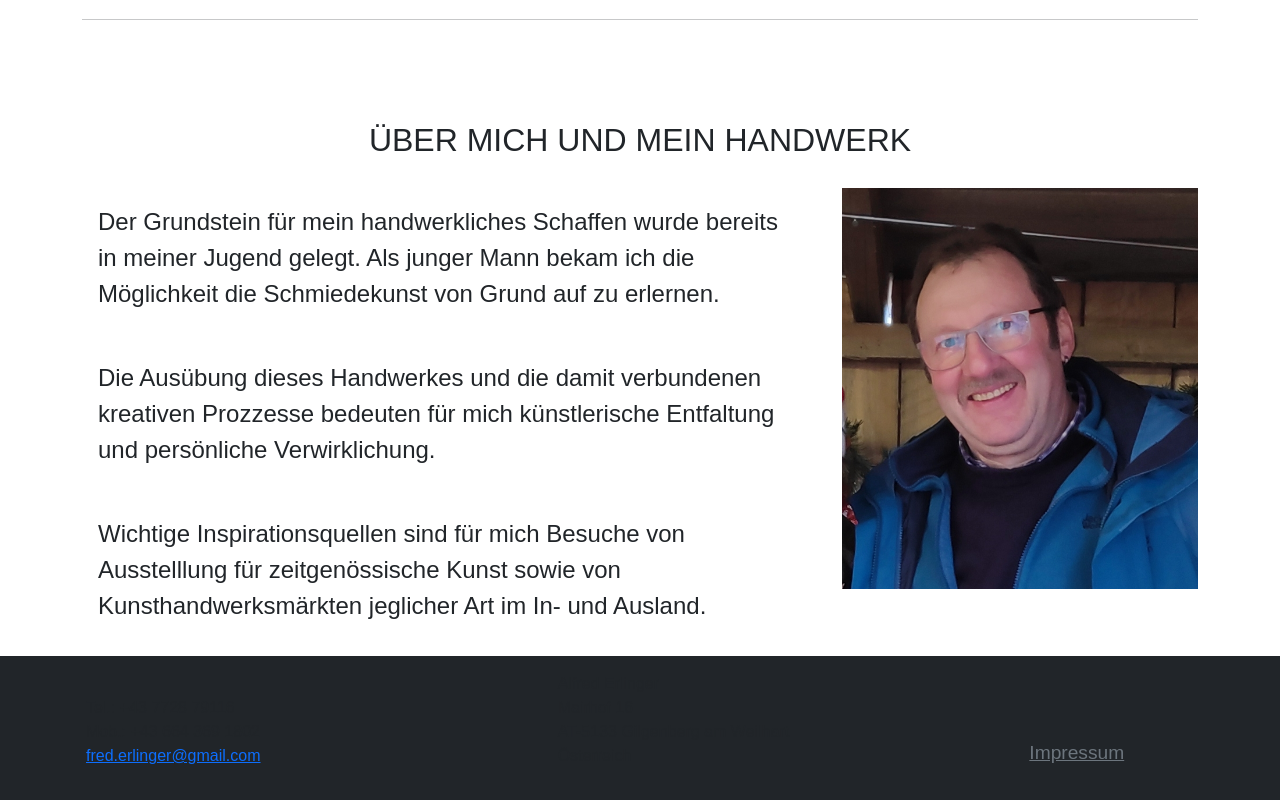
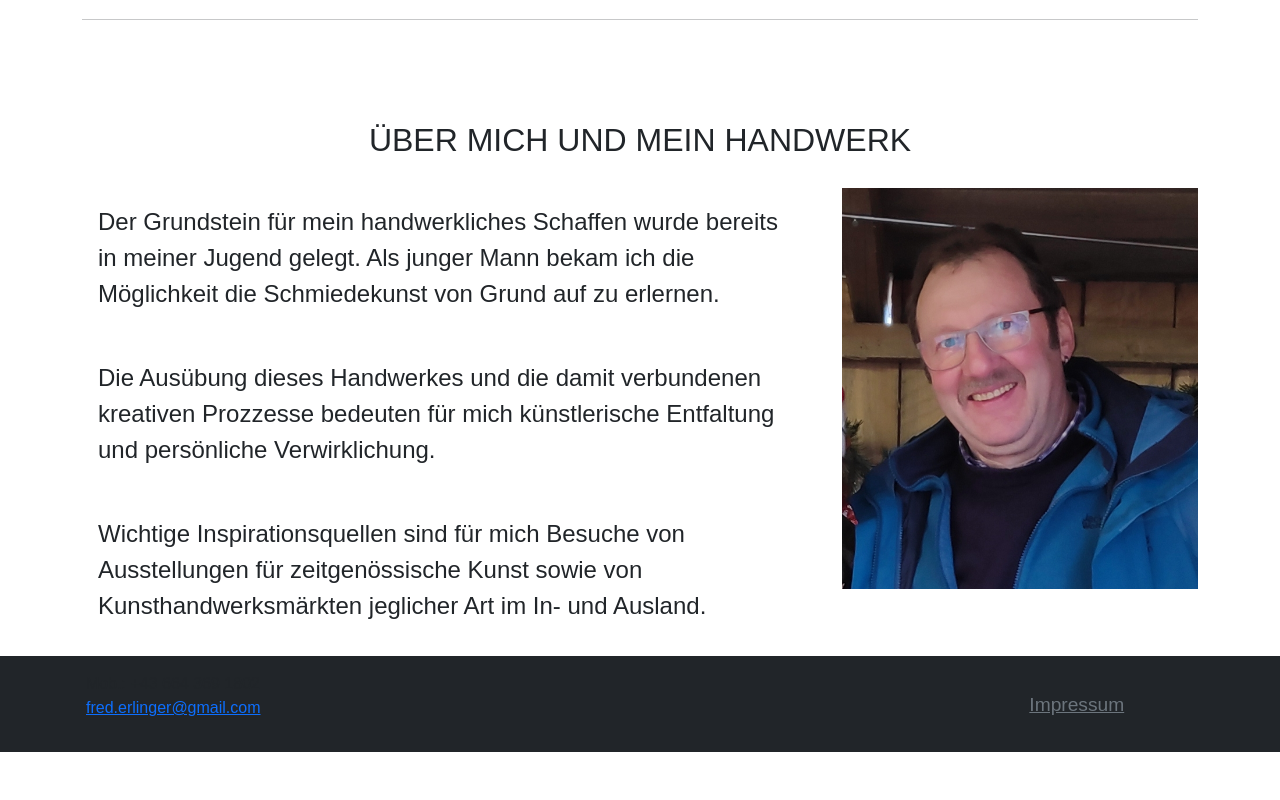
Before and after one commit to o-sapov/metallkunstdesign-erlinger, a website built with webpack: page app/index.html in a window 1280 px wide. Shown: the part 1229-2029 px from the top of the page. After the commit the page ends 1981 px from the top, so only its background shows below. Built offline with nearby package versions, Linux system fonts and the light colour scheme; files whose address does not match are found by name; a web font is replaced by a local one.

Commit message:
spell corrections, etc.

```diff
--- a/app/index.html
+++ b/app/index.html
@@ -226,7 +226,7 @@
                     Mann bekam ich die Möglichkeit die Schmiedekunst von Grund auf zu erlernen.</p>
                 <p>Die Ausübung dieses Handwerkes und die damit verbundenen kreativen Prozzesse bedeuten für mich
                     künstlerische Entfaltung und persönliche Verwirklichung.</p>
-                <p>Wichtige Inspirationsquellen sind für mich Besuche von Ausstelllung für zeitgenössische Kunst
+                <p>Wichtige Inspirationsquellen sind für mich Besuche von Ausstellungen für zeitgenössische Kunst
                     sowie
                     von Kunsthandwerksmärkten jeglicher Art im In- und Ausland.</p>
             </div>
@@ -246,13 +246,13 @@
         <div class="container wrapper">
             <div class="row">
                 <div class="col-md-5 align-items-lg-end display-flex">
-                    <p>Tel.: +43 7728 79116<br/>Mob.: +43 664 369 1802<br/> <a href="mailto:fred.erlinger@gmail.com"
+                    <p>Mob.: +43 664 369 1802<br/> <a href="mailto:fred.erlinger@gmail.com"
                                                                                class="email">fred.erlinger@gmail.com</a>
                     </p>
                 </div>
                 <div class="col-md-5 align-items-lg-end display-flex">
 
-                    <p>Alfred Erlinger<br/>Mairhof 16<br/>AT-5133 Gilgenberg am Weilhart<br/>Österreich</p>
+
                 </div>
                 <div class="col-md-2 align-items-lg-end display-flex">
                     <p><a href="./html/impressum.html" class="link-secondary">Impressum</a></p>
```
Also changed, not shown: app/assets/styles/modules/_title.css (+5 -3 lines), app/html/impressum.html (+10 -16 lines).
